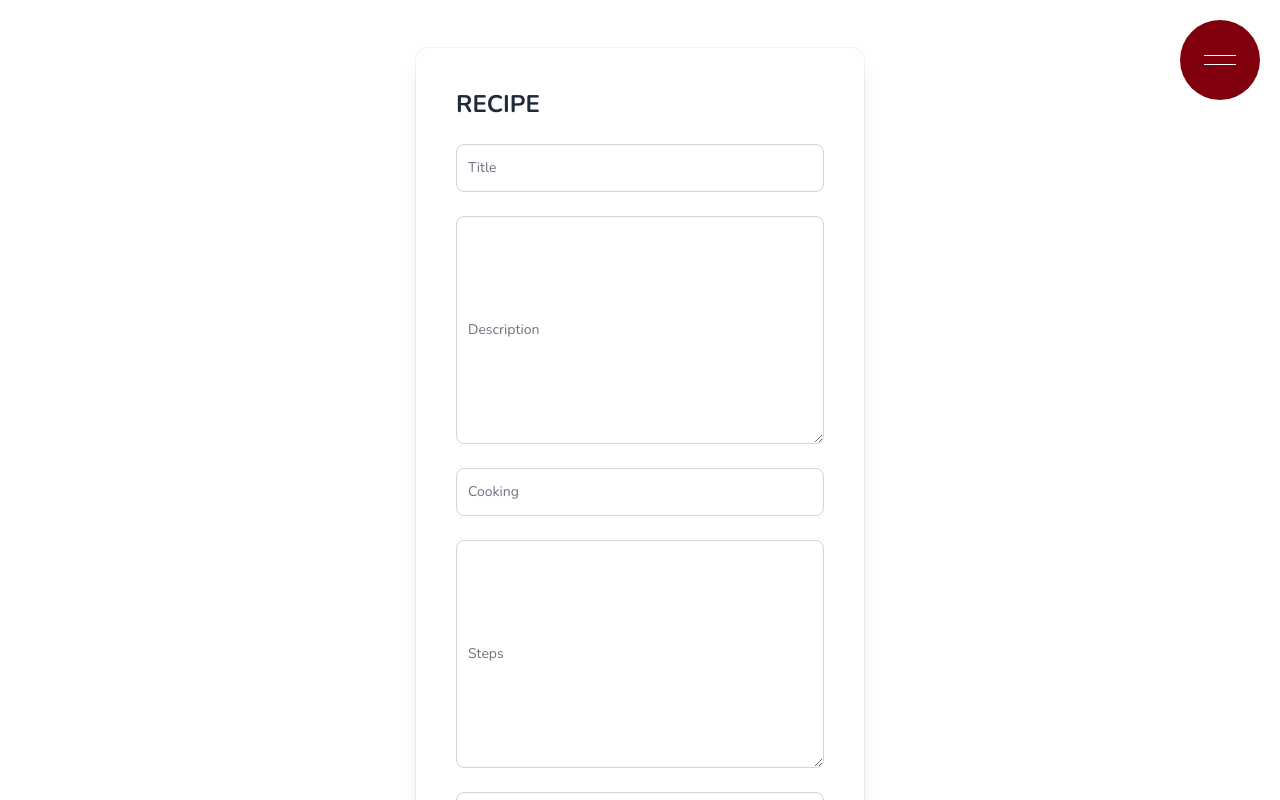
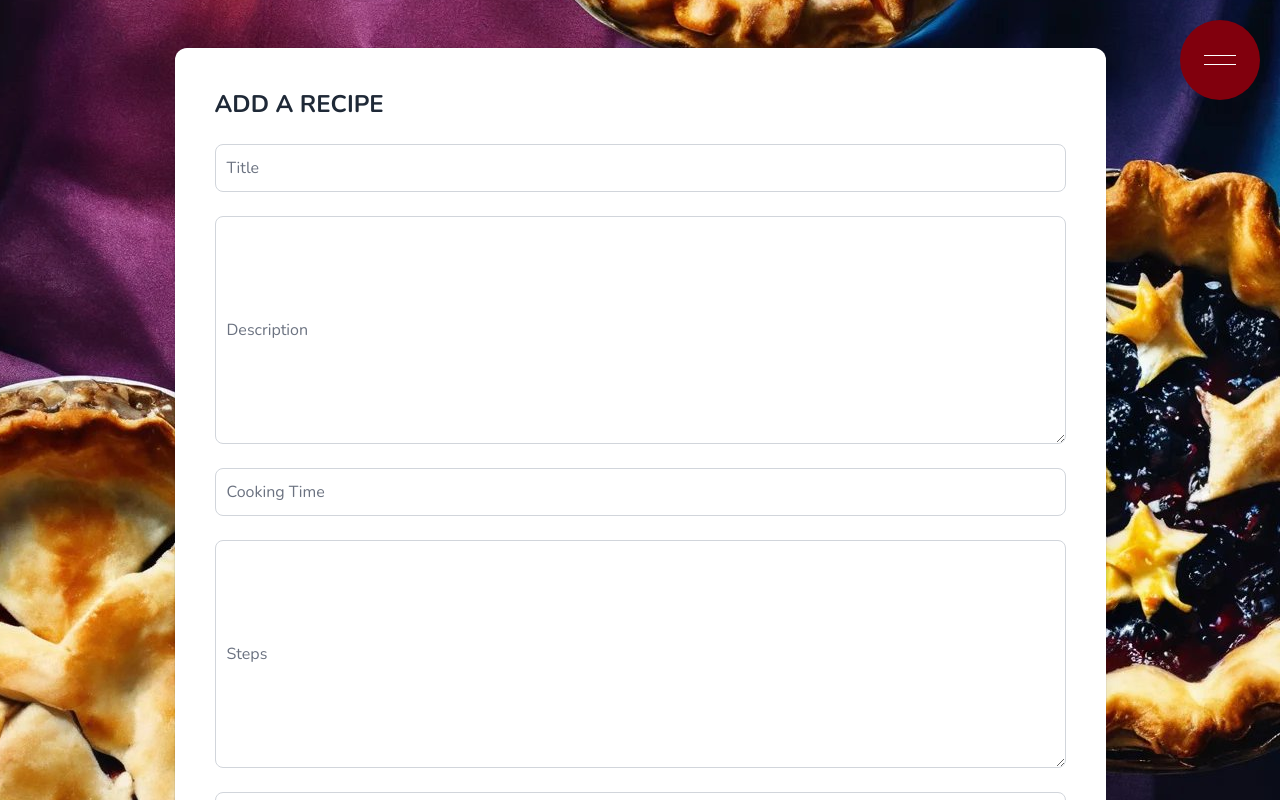
Before and after one commit to zynbahmed/recipie, a React (Vite) app in the folder reci-pie/: page /addrecipe in a window 1280 px wide. Shown: the top 800 px of the page. Built offline with nearby package versions, Linux system fonts and the light colour scheme.

Commit message:
background to the add recipr form

```diff
--- a/reci-pie/src/pages/AddRecipe.jsx
+++ b/reci-pie/src/pages/AddRecipe.jsx
@@ -56,11 +56,11 @@ const AddRecipe = () => {
 
   return (
     <div className="relative flex min-h-screen flex-col justify-center overflow-hidden py-6 sm:py-12">
-      <div className="absolute inset-0 bg-center [mask-image:linear-gradient(180deg,white,rgba(255,255,255,0))]"></div>
-      <div className="relative mx-auto w-full max-w-md  px-6 pt-10 pb-8 shadow-xl ring-1 ring-gray-900/5 sm:rounded-xl sm:px-10">
+      <div className="absolute inset-0 bg-center bg-[url('/pies.jpg')]"></div>
+      <div className="relative mx-auto w-full max-w-max px-6 pt-10 pb-8 shadow-xl ring-1 ring-gray-900/5 sm:rounded-xl sm:px-10 bg-white">
         <div class="w-full">
           <form onSubmit={handleSubmit}>
-            <h1 className="text-2xl font-bold uppercase">Recipe</h1>
+            <h1 className="text-2xl font-bold uppercase"> Add a Recipe</h1>
             <br />
             <div className="relative">
               <input
@@ -73,7 +73,7 @@ const AddRecipe = () => {
               />
               <label
                 htmlFor="title"
-                className="absolute text-sm text-gray-500 dark:text-gray-400 duration-300 transform -translate-y-4 scale-75 top-2 z-10 origin-[0]  px-2 peer-focus:px-2 peer-focus:text-red-600 peer-focus:dark:text-red-500 peer-placeholder-shown:scale-100 peer-placeholder-shown:-translate-y-1/2 peer-placeholder-shown:top-1/2 peer-focus:top-2 peer-focus:scale-75 peer-focus:-translate-y-4 rtl:peer-focus:translate-x-1/4 rtl:peer-focus:left-auto start-1"
+                className="absolute text-gray-500 dark:text-gray-400 duration-300 transform -translate-y-4 scale-75 top-2 z-10 origin-[0]  px-2 peer-focus:px-2 peer-focus:text-red-600 peer-focus:dark:text-red-500 peer-placeholder-shown:scale-100 peer-placeholder-shown:-translate-y-1/2 peer-placeholder-shown:top-1/2 peer-focus:top-2 peer-focus:scale-75 peer-focus:-translate-y-4 rtl:peer-focus:translate-x-1/4 rtl:peer-focus:left-auto start-1"
               >
                 Title
               </label>
@@ -91,7 +91,7 @@ const AddRecipe = () => {
               />
               <label
                 htmlFor="description"
-                className="absolute text-sm text-gray-500 dark:text-gray-400 duration-300 transform -translate-y-4 scale-75 top-2 z-10 origin-[0]  px-2 peer-focus:px-2 peer-focus:text-red-600 peer-focus:dark:text-red-500 peer-placeholder-shown:scale-100 peer-placeholder-shown:-translate-y-1/2 peer-placeholder-shown:top-1/2 peer-focus:top-2 peer-focus:scale-75 peer-focus:-translate-y-4 rtl:peer-focus:translate-x-1/4 rtl:peer-focus:left-auto start-1"
+                className="absolute text-gray-500 dark:text-gray-400 duration-300 transform -translate-y-4 scale-75 top-2 z-10 origin-[0]  px-2 peer-focus:px-2 peer-focus:text-red-600 peer-focus:dark:text-red-500 peer-placeholder-shown:scale-100 peer-placeholder-shown:-translate-y-1/2 peer-placeholder-shown:top-1/2 peer-focus:top-2 peer-focus:scale-75 peer-focus:-translate-y-4 rtl:peer-focus:translate-x-1/4 rtl:peer-focus:left-auto start-1"
               >
                 Description
               </label>
@@ -108,9 +108,9 @@ const AddRecipe = () => {
               />
               <label
                 htmlFor="cookingTime"
-                className="absolute text-sm text-gray-500 dark:text-gray-400 duration-300 transform -translate-y-4 scale-75 top-2 z-10 origin-[0]  px-2 peer-focus:px-2 peer-focus:text-red-600 peer-focus:dark:text-red-500 peer-placeholder-shown:scale-100 peer-placeholder-shown:-translate-y-1/2 peer-placeholder-shown:top-1/2 peer-focus:top-2 peer-focus:scale-75 peer-focus:-translate-y-4 rtl:peer-focus:translate-x-1/4 rtl:peer-focus:left-auto start-1"
+                className="absolute text-gray-500 dark:text-gray-400 duration-300 transform -translate-y-4 scale-75 top-2 z-10 origin-[0]  px-2 peer-focus:px-2 peer-focus:text-red-600 peer-focus:dark:text-red-500 peer-placeholder-shown:scale-100 peer-placeholder-shown:-translate-y-1/2 peer-placeholder-shown:top-1/2 peer-focus:top-2 peer-focus:scale-75 peer-focus:-translate-y-4 rtl:peer-focus:translate-x-1/4 rtl:peer-focus:left-auto start-1"
               >
-                Cooking
+                Cooking Time
               </label>
             </div>
             <br />
@@ -126,7 +126,7 @@ const AddRecipe = () => {
               />
               <label
                 htmlFor="steps"
-                className="absolute text-sm text-gray-500 dark:text-gray-400 duration-300 transform -translate-y-4 scale-75 top-2 z-10 origin-[0]  px-2 peer-focus:px-2 peer-focus:text-red-600 peer-focus:dark:text-red-500 peer-placeholder-shown:scale-100 peer-placeholder-shown:-translate-y-1/2 peer-placeholder-shown:top-1/2 peer-focus:top-2 peer-focus:scale-75 peer-focus:-translate-y-4 rtl:peer-focus:translate-x-1/4 rtl:peer-focus:left-auto start-1"
+                className="absolute text-gray-500 dark:text-gray-400 duration-300 transform -translate-y-4 scale-75 top-2 z-10 origin-[0]  px-2 peer-focus:px-2 peer-focus:text-red-600 peer-focus:dark:text-red-500 peer-placeholder-shown:scale-100 peer-placeholder-shown:-translate-y-1/2 peer-placeholder-shown:top-1/2 peer-focus:top-2 peer-focus:scale-75 peer-focus:-translate-y-4 rtl:peer-focus:translate-x-1/4 rtl:peer-focus:left-auto start-1"
               >
                 Steps
               </label>
@@ -143,14 +143,13 @@ const AddRecipe = () => {
               />
               <label
                 htmlFor="photo"
-                className="absolute text-sm text-gray-500 dark:text-gray-400 duration-300 transform -translate-y-4 scale-75 top-2 z-10 origin-[0]  px-2 peer-focus:px-2 peer-focus:text-red-600 peer-focus:dark:text-red-500 peer-placeholder-shown:scale-100 peer-placeholder-shown:-translate-y-1/2 peer-placeholder-shown:top-1/2 peer-focus:top-2 peer-focus:scale-75 peer-focus:-translate-y-4 rtl:peer-focus:translate-x-1/4 rtl:peer-focus:left-auto start-1"
+                className="absolute text-gray-500 dark:text-gray-400 duration-300 transform -translate-y-4 scale-75 top-2 z-10 origin-[0]  px-2 peer-focus:px-2 peer-focus:text-red-600 peer-focus:dark:text-red-500 peer-placeholder-shown:scale-100 peer-placeholder-shown:-translate-y-1/2 peer-placeholder-shown:top-1/2 peer-focus:top-2 peer-focus:scale-75 peer-focus:-translate-y-4 rtl:peer-focus:translate-x-1/4 rtl:peer-focus:left-auto start-1"
               >
                 Photo
               </label>
             </div>
             <br />
             <h1 className="text-2xl font-bold uppercase">Ingredients</h1>
-            <br />
             {addRecipeformValues.ingredients.map((ingredient, index) => (
               <div key={index}>
                 <br />
```
Also changed, not shown: reci-pie/public/pies.jpg (added).
